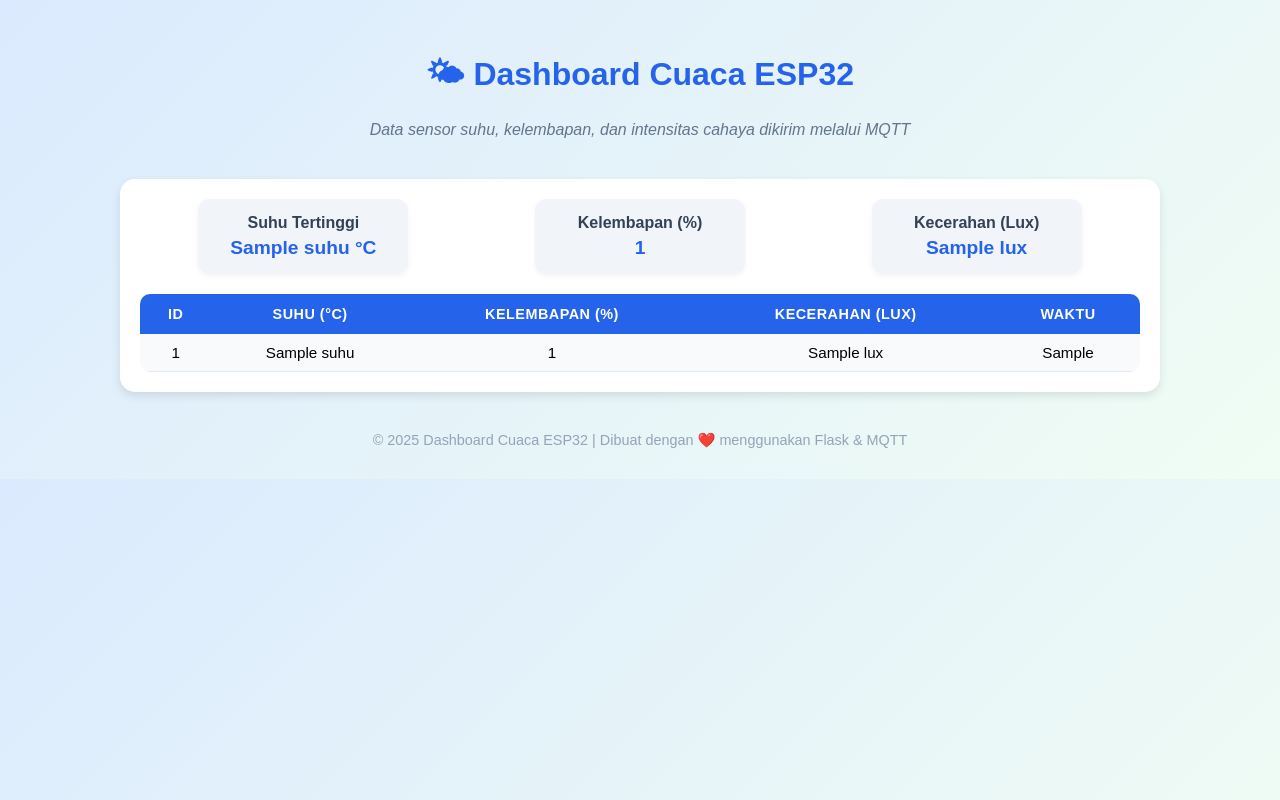
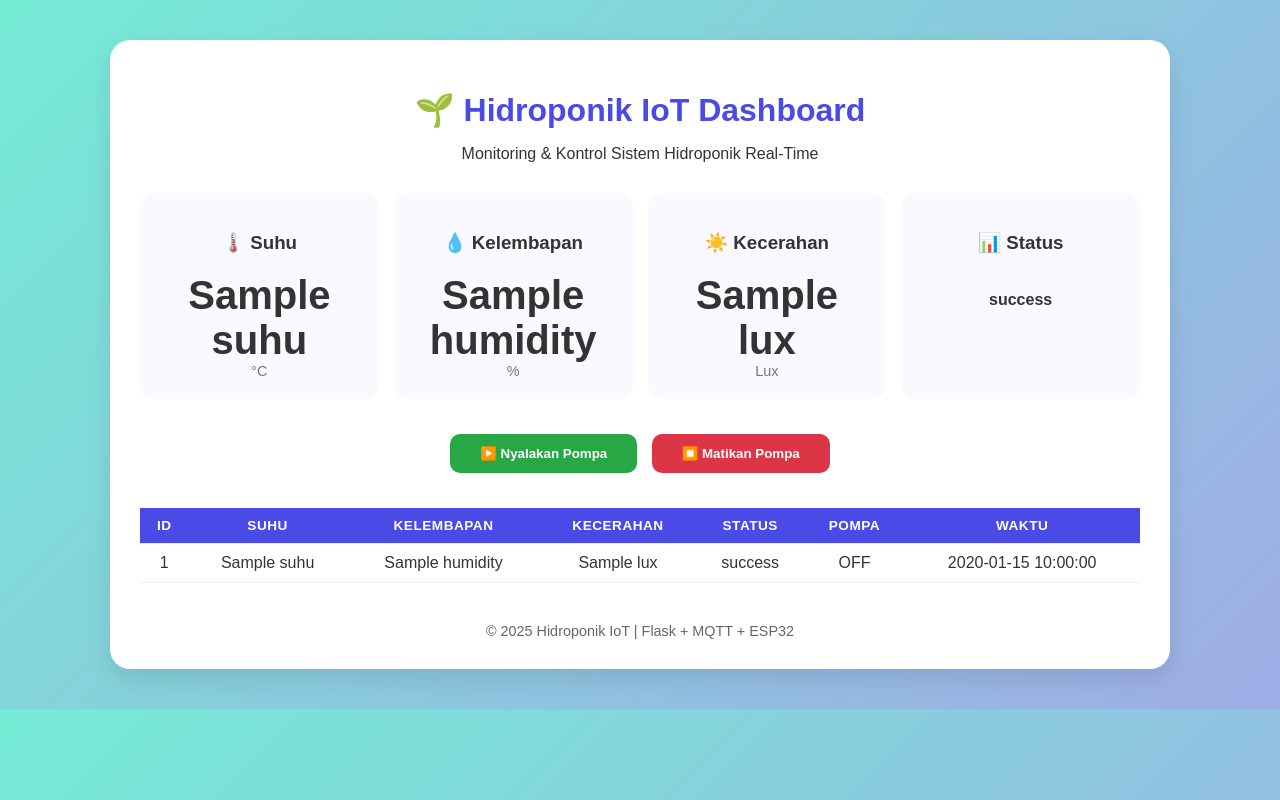
Before and after one commit to MartinRizkiWendiSinurat/uts-iot-nomor-2, a Flask app: template templates/index.html in a window 1280 px wide. Run offline with Flask 3, Linux system fonts and the light colour scheme; the template is opened without the code that fills it: most values are stand-ins (such as "Sample title", 1, 10 or a date in 2020).

Commit message:
revisi terbaru

```diff
--- a/app.py
+++ b/app.py
@@ -1,74 +1,81 @@
-from flask import Flask, jsonify, render_template
+from flask import Flask, render_template, jsonify, request
 import mysql.connector
+import paho.mqtt.publish as publish
+import json
 
-# Inisialisasi Flask
 app = Flask(__name__)
 
-# --- Koneksi ke Database ---
-db = mysql.connector.connect(
-    host="localhost",
-    user="root",
-    password="",
-    database="db_cuaca"
-)
+# === KONFIGURASI DATABASE ===
+def get_db():
+    return mysql.connector.connect(
+        host="localhost",
+        user="root",
+        password="",
+        database="db_hidroponik"
+    )
 
-@app.route('/api', methods=['GET'])
-def get_data():
-    cursor = db.cursor(dictionary=True)
-    cursor.execute("SELECT * FROM tb_cuaca ORDER BY id DESC LIMIT 10")
-    data = cursor.fetchall()
+# === KONFIGURASI MQTT ===
+MQTT_BROKER = "test.mosquitto.org"
+MQTT_PORT = 1883
+MQTT_TOPIC_CONTROL = "iot/hidroponik/control"
 
-    if not data:
-        return jsonify({"message": "Belum ada data"}), 404
+# === HALAMAN UTAMA ===
+@app.route("/")
+def index():
+    try:
+        db = get_db()
+        cursor = db.cursor(dictionary=True)
+        cursor.execute("SELECT * FROM data_sensor ORDER BY id DESC LIMIT 10")
+        data = cursor.fetchall()
+        cursor.close()
+        db.close()
 
-    # Ambil list nilai dari setiap kolom
-    suhu_list = [row['suhu'] for row in data]
-    humid_list = [row['humid'] for row in data]
-    lux_list = [row['lux'] for row in data]
+        latest = data[0] if data else None
+        return render_template("index.html", data=data, latest=latest)
+    except Exception as e:
+        return f"<h3>❌ Gagal memuat data: {e}</h3>"
 
-    # Buat hasil JSON
-    result = {
-        "jumlah_data": len(data),
-        "suhumax": max(suhu_list),
-        "suhumin": min(suhu_list),
-        "suhurata": round(sum(suhu_list) / len(suhu_list), 2),
-        "humidmax": max(humid_list),
-        "humidmin": min(humid_list),
-        "humidrata": round(sum(humid_list) / len(humid_list), 2),
-        "luxmax": max(lux_list),
-        "luxmin": min(lux_list),
-        "luxrata": round(sum(lux_list) / len(lux_list), 2),
-        "data_terbaru": data
-    }
+# === API: AMBIL DATA REALTIME ===
+@app.route("/api/realtime")
+def api_realtime():
+    try:
+        db = get_db()
+        cursor = db.cursor(dictionary=True)
+        cursor.execute("SELECT * FROM data_sensor ORDER BY id DESC LIMIT 1")
+        data = cursor.fetchone()
+        cursor.close()
+        db.close()
+        if data:
+            return jsonify({"status": "success", "data": data})
+        else:
+            return jsonify({"status": "error", "message": "Belum ada data"})
+    except Exception as e:
+        return jsonify({"status": "error", "message": str(e)})
 
-    return jsonify(result)
+# === API: KONTROL POMPA ===
+@app.route("/api/control/pompa", methods=["POST"])
+def control_pompa():
+    try:
+        req = request.get_json()
+        status_pompa = req.get("pompa", False)
 
-@app.route('/')
-def index():
-    cursor = db.cursor(dictionary=True)
-    cursor.execute("SELECT * FROM tb_cuaca ORDER BY id DESC LIMIT 10")
-    data = cursor.fetchall()
+        # payload JSON untuk dikirim ke ESP32 via MQTT
+        payload = json.dumps({"pompa": status_pompa})
+        publish.single(
+            MQTT_TOPIC_CONTROL,
+            payload,
+            hostname=MQTT_BROKER,
+            port=MQTT_PORT,
+        )
 
-    # Hitung statistik untuk ditampilkan di dashboard
-    if data:
-        suhu_list = [row['suhu'] for row in data]
-        humid_list = [row['humid'] for row in data]
-        lux_list = [row['lux'] for row in data]
+        return jsonify({
+            "status": "success",
+            "message": f"Pompa {'dinyalakan' if status_pompa else 'dimatikan'}"
+        })
+    except Exception as e:
+        return jsonify({"status": "error", "message": str(e)})
 
-        stats = {
-            "suhu_tertinggi": max(suhu_list),
-            "kelembapan_tertinggi": max(humid_list),
-            "kecerahan_tertinggi": max(lux_list)
-        }
-    else:
-        stats = {
-            "suhu_tertinggi": 0,
-            "kelembapan_tertinggi": 0,
-            "kecerahan_tertinggi": 0
-        }
-
-    return render_template('index.html', data=data, stats=stats)
-
-if __name__ == '__main__':
-    print("🚀 Flask berjalan di http://127.0.0.1:5000")
-    app.run(debug=True)
+if __name__ == "__main__":
+    print("🚀 Flask Dashboard Hidroponik IoT Aktif")
+    print("👉 Buka di browser: http://127.0.0.1:5000")
+    app.run(debug=True, host="0.0.0.0", port=5000)
--- a/templates/index.html
+++ b/templates/index.html
@@ -2,153 +2,226 @@
 <html lang="id">
 <head>
   <meta charset="UTF-8">
-  <title>🌤 Dashboard Cuaca ESP32</title>
+  <meta name="viewport" content="width=device-width, initial-scale=1.0">
+  <title>🌱 Hidroponik IoT Dashboard</title>
   <style>
     body {
-      font-family: "Poppins", Arial, sans-serif;
-      background: linear-gradient(135deg, #dbeafe, #f0fdf4);
+      font-family: 'Poppins', sans-serif;
+      background: linear-gradient(135deg, #74ebd5, #9face6);
       margin: 0;
+      padding: 0;
+      color: #333;
+    }
+
+    .container {
+      max-width: 1000px;
+      margin: 40px auto;
+      background: white;
+      border-radius: 20px;
+      box-shadow: 0 10px 25px rgba(0,0,0,0.1);
       padding: 30px;
     }
 
-    h1 {
+    header {
       text-align: center;
-      color: #2563eb;
-      font-size: 2em;
-      margin-bottom: 10px;
+      margin-bottom: 30px;
     }
 
-    p.subtitle {
-      text-align: center;
-      color: #64748b;
-      margin-bottom: 40px;
-      font-style: italic;
+    header h1 {
+      margin-bottom: 10px;
+      color: #4a4ae6;
+    }
+
+    .grid {
+      display: grid;
+      grid-template-columns: repeat(auto-fit, minmax(200px, 1fr));
+      gap: 15px;
     }
 
     .card {
-      background: white;
-      box-shadow: 0 4px 10px rgba(0,0,0,0.1);
+      background: #f9f9ff;
       border-radius: 15px;
       padding: 20px;
-      max-width: 1000px;
-      margin: auto;
-      transition: transform 0.3s;
+      text-align: center;
+      transition: all 0.3s;
     }
 
     .card:hover {
-      transform: translateY(-4px);
+      transform: scale(1.05);
+      box-shadow: 0 8px 20px rgba(0,0,0,0.1);
     }
+
+    .value {
+      font-size: 2.5em;
+      font-weight: bold;
+      color: #333;
+    }
+
+    .unit {
+      color: #777;
+      font-size: 0.9em;
+    }
+
+    .status {
+      padding: 8px 20px;
+      border-radius: 20px;
+      font-weight: bold;
+      display: inline-block;
+      margin-top: 10px;
+    }
+
+    .normal { background: #d4edda; color: #155724; }
+    .waspada { background: #fff3cd; color: #856404; }
+    .bahaya { background: #f8d7da; color: #721c24; }
+
+    .controls {
+      text-align: center;
+      margin: 30px 0;
+    }
+
+    button {
+      padding: 12px 30px;
+      border: none;
+      border-radius: 10px;
+      color: white;
+      font-weight: bold;
+      cursor: pointer;
+      margin: 5px;
+      transition: 0.3s;
+    }
+
+    .on { background: #28a745; }
+    .off { background: #dc3545; }
+    button:hover { transform: scale(1.05); }
 
     table {
       width: 100%;
       border-collapse: collapse;
-      border-radius: 10px;
-      overflow: hidden;
+      margin-top: 15px;
+    }
+
+    th, td {
+      border-bottom: 1px solid #eee;
+      padding: 10px;
+      text-align: center;
     }
 
     th {
-      background: #2563eb;
+      background: #4a4ae6;
       color: white;
-      padding: 12px;
       text-transform: uppercase;
       letter-spacing: 0.5px;
-      font-size: 0.9em;
-    }
-
-    td {
-      background-color: #f8fafc;
-      text-align: center;
-      padding: 10px;
-      border-bottom: 1px solid #e2e8f0;
-      font-size: 0.95em;
-    }
-
-    tr:hover td {
-      background-color: #e0f2fe;
-      transition: background 0.3s;
+      font-size: 0.85em;
     }
 
     footer {
       text-align: center;
       margin-top: 40px;
+      color: #666;
       font-size: 0.9em;
-      color: #94a3b8;
-    }
-
-    .summary {
-      display: flex;
-      justify-content: space-around;
-      margin-bottom: 20px;
-      flex-wrap: wrap;
-      gap: 10px;
-    }
-
-    .summary-card {
-      background: #f1f5f9;
-      border-radius: 12px;
-      padding: 15px 25px;
-      min-width: 160px;
-      text-align: center;
-      box-shadow: 0 2px 6px rgba(0,0,0,0.05);
-    }
-
-    .summary-card h3 {
-      margin: 0;
-      color: #334155;
-      font-size: 1em;
-    }
-
-    .summary-card p {
-      margin: 5px 0 0;
-      color: #2563eb;
-      font-weight: bold;
-      font-size: 1.2em;
     }
   </style>
-  <meta http-equiv="refresh" content="5">
 </head>
 <body>
-  <h1>🌤 Dashboard Cuaca ESP32</h1>
-  <p class="subtitle">Data sensor suhu, kelembapan, dan intensitas cahaya dikirim melalui MQTT</p>
+  <div class="container">
+    <header>
+      <h1>🌱 Hidroponik IoT Dashboard</h1>
+      <p>Monitoring & Kontrol Sistem Hidroponik Real-Time</p>
+    </header>
 
+    {% if latest %}
+    <div class="grid">
       <div class="card">
-    <div class="summary">
-      <div class="summary-card">
-        <h3>Suhu Tertinggi</h3>
-        <p>{{ data[0]['suhu'] if data else '-' }} °C</p>
+        <h3>🌡️ Suhu</h3>
+        <div class="value" id="suhu">{{ latest.suhu }}</div>
+        <div class="unit">°C</div>
       </div>
-      <div class="summary-card">
-        <h3>Kelembapan (%)</h3>
-        <p>{{ data[0]['humid'] if data else '-' }}</p>
+      <div class="card">
+        <h3>💧 Kelembapan</h3>
+        <div class="value" id="humidity">{{ latest.humidity }}</div>
+        <div class="unit">%</div>
       </div>
-      <div class="summary-card">
-        <h3>Kecerahan (Lux)</h3>
-        <p>{{ data[0]['lux'] if data else '-' }}</p>
+      <div class="card">
+        <h3>☀️ Kecerahan</h3>
+        <div class="value" id="lux">{{ latest.lux }}</div>
+        <div class="unit">Lux</div>
       </div>
+      <div class="card">
+        <h3>📊 Status</h3>
+        <div id="status" class="status {{ latest.status|lower }}">{{ latest.status }}</div>
+      </div>
+    </div>
+    {% endif %}
+
+    <div class="controls">
+      <button class="on" onclick="controlPompa(true)">▶️ Nyalakan Pompa</button>
+      <button class="off" onclick="controlPompa(false)">⏹️ Matikan Pompa</button>
+      <p id="msg" style="font-weight:bold; margin-top:10px;"></p>
     </div>
 
     <table>
+      <thead>
         <tr>
           <th>ID</th>
-        <th>Suhu (°C)</th>
-        <th>Kelembapan (%)</th>
-        <th>Kecerahan (Lux)</th>
+          <th>Suhu</th>
+          <th>Kelembapan</th>
+          <th>Kecerahan</th>
+          <th>Status</th>
+          <th>Pompa</th>
           <th>Waktu</th>
         </tr>
+      </thead>
+      <tbody id="data-tbody">
         {% for row in data %}
         <tr>
-        <td>{{ row['id'] }}</td>
-        <td>{{ row['suhu'] }}</td>
-        <td>{{ row['humid'] }}</td>
-        <td>{{ row['lux'] }}</td>
-        <td>{{ row['ts'] }}</td>
+          <td>{{ row.id }}</td>
+          <td>{{ row.suhu }}</td>
+          <td>{{ row.humidity }}</td>
+          <td>{{ row.lux }}</td>
+          <td>{{ row.status }}</td>
+          <td>{{ 'ON' if row.pompa else 'OFF' }}</td>
+          <td>{{ row.timestamp }}</td>
         </tr>
         {% endfor %}
+      </tbody>
     </table>
+
+    <footer>
+      © 2025 Hidroponik IoT | Flask + MQTT + ESP32
+    </footer>
   </div>
 
-  <footer>
-    © 2025 Dashboard Cuaca ESP32 | Dibuat dengan ❤️ menggunakan Flask & MQTT
-  </footer>
+  <script>
+    // Fungsi kontrol pompa
+    async function controlPompa(status) {
+      const res = await fetch('/api/control/pompa', {
+        method: 'POST',
+        headers: {'Content-Type': 'application/json'},
+        body: JSON.stringify({pompa: status})
+      });
+      const result = await res.json();
+      const msg = document.getElementById('msg');
+      msg.style.color = result.status === 'success' ? '#28a745' : '#dc3545';
+      msg.textContent = result.message;
+      setTimeout(() => msg.textContent = '', 3000);
+    }
+
+    // Update realtime
+    async function updateRealtime() {
+      const res = await fetch('/api/realtime');
+      const data = await res.json();
+      if (data.status === 'success') {
+        const d = data.data;
+        document.getElementById('suhu').textContent = d.suhu;
+        document.getElementById('humidity').textContent = d.humidity;
+        document.getElementById('lux').textContent = d.lux;
+        const s = document.getElementById('status');
+        s.textContent = d.status;
+        s.className = 'status ' + d.status.toLowerCase();
+      }
+    }
+
+    setInterval(updateRealtime, 5000);
+  </script>
 </body>
 </html>
```
Also changed, not shown: mqtt_listener.py (+74 -16 lines), wokwi.py (deleted, +0 -51 lines). Lines whose indentation alone changed are shown as unchanged.
